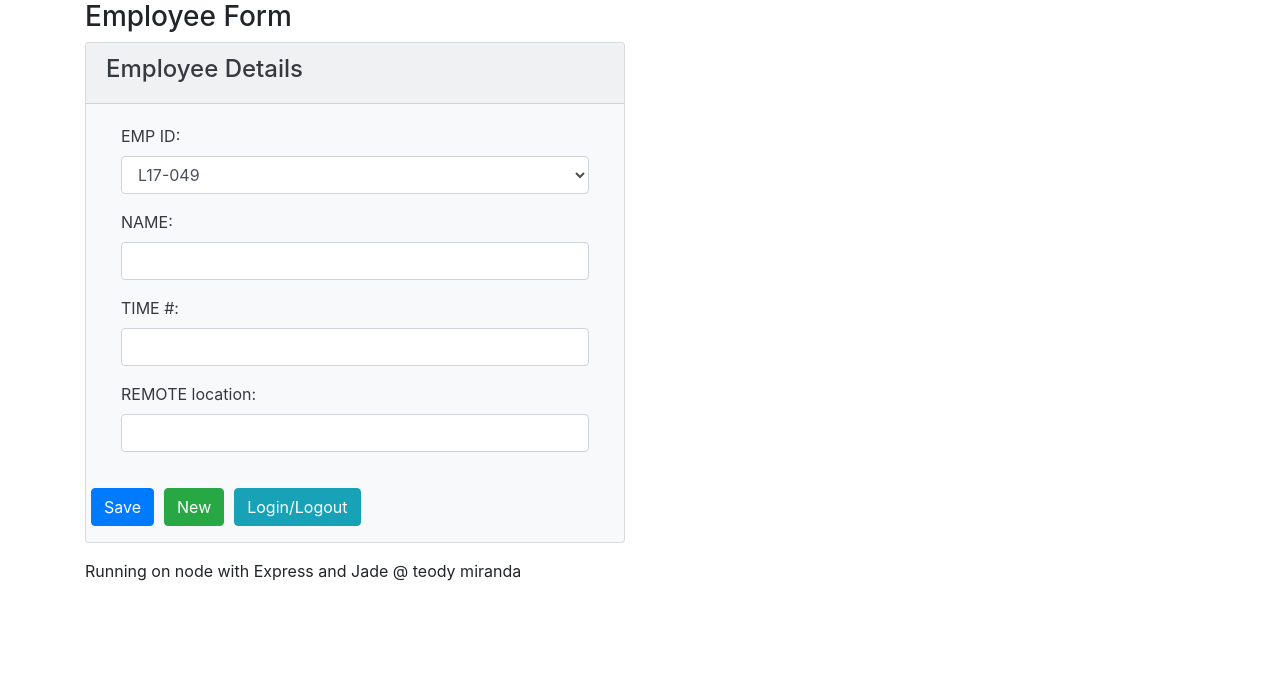
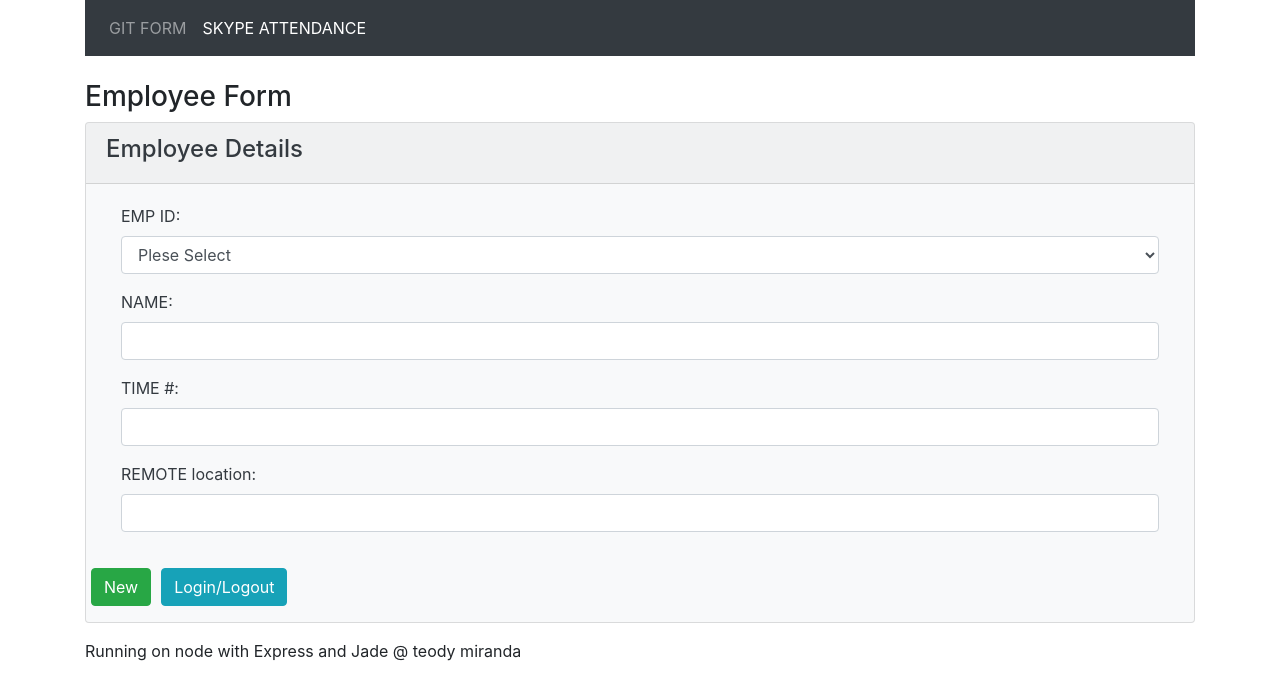
Before and after one commit to mirandateodyc23/gitform, a Node server app: page /emp_att in a window 1280 px wide. Shown: the top 700 px of the page. Run offline with Node 20, Linux system fonts and the light colour scheme; some libraries are stand-ins or nearby versions.

Commit message:
added skype attendance format

```diff
--- a/data.json
+++ b/data.json
@@ -1 +1 @@
-{"employee":[{"emp_id":"L17-049","emp_name":"Miranda, Teody C","emp_shift":"09:00 - 18:00","emp_loc":"Nueva Ecija"},{"emp_id":"L17-050","emp_name":"Miranda, Ricah Mae C","emp_shift":"09:00 - 18:00","emp_loc":"Nueva Ecija"},{"emp_id":"L17-051","emp_name":"Miranda, Joderic C","emp_shift":"09:00 - 18:00","emp_loc":"Nueva Ecija"},{"emp_id_new":"","emp_id":"L18-123","emp_name":"Cruz, Winzel","emp_shift":"08:00 - 17:00","emp_loc":"Bulacan"},{"emp_id_new":"","emp_id":"L19-012","emp_name":"Test,1234","emp_shift":"09:00 - 18:00","emp_loc":"Nueva Ecija"}]}
+{"employee":[{"emp_id_new":"","emp_id":"L17-049","emp_name":"Miranda, Teody C.","emp_shift":"09:00 - 18:00","emp_loc":"Nueva Ecija"}]}
--- a/routes/emp_att.js
+++ b/routes/emp_att.js
@@ -1,3 +1,4 @@
+const e = require('express');
 var express = require('express');
 var router = express.Router();
 var fs = require('fs');
@@ -21,15 +22,79 @@ function jsonReader(filePath, cb) {
 /* GET home page. */
 router.get('/', function(req, res) {
   var empdata = [];
-  jsonReader('./data.json', (err, emp) => {
+  var result_msg = "";
+
+  jsonReader('./data.json', (err, employees) => {
     if (err) {
         console.log(err)
         return
     }
-      empdata = emp;
+    // empdata = emp;
+    for (var i in employees.employee) {
+      var emp = employees.employee[i];
+      delete emp.emp_id_new;
+      empdata.push(emp);
+    }
+    console.log(empdata);
+
     res.render('emp_att', {
       title: 'Employee Form',
-        data: empdata
+      title2: 'Attendance Format',
+      data: empdata,
+      result: result_msg
+      });
+
+  });
+
+});
+
+  /* POST home page. */
+router.post('/', function(req, res) {
+  var empdata = [];
+  var result_msg = "";
+  var postdata = JSON.parse(JSON.stringify(req.body));
+  var status = 0;
+  var message = "";
+  if(postdata.emp_id !== ''){
+    status = 1
+    message = "Attendance format has successfuly generated."
+    var att_msg = [];
+    var date_obj = new Date();
+    var month = date_obj.getMonth()+ 1;
+    var day = date_obj.getUTCDate();
+    var year = date_obj.getUTCFullYear();
+    var months = [ "January", "February", "March", "April", "May", "June", "July", "August", "September", "October", "November", "December" ];
+
+    att_msg.push(months[month-1] + " " + day + ", " + year);
+    att_msg.push('EMP ID: ' + postdata.emp_id);
+    att_msg.push('Name: ' + postdata.emp_name);
+    att_msg.push('Time: ' + postdata.emp_shift);
+    att_msg.push('Remote location: ' + postdata.emp_loc);
+    result_msg = att_msg.join('<br/>');
+  } else {
+    status = 0;
+    message = "Please choose employee first."
+  }
+  jsonReader('./data.json', (err, employees) => {
+    if (err) {
+        console.log(err)
+        return
+    }
+    // empdata = emp;
+    for (var i in employees.employee) {
+      var emp = employees.employee[i];
+      delete emp.emp_id_new;
+      empdata.push(emp);
+    }
+    console.log(empdata);
+
+    res.render('emp_att', {
+      title: 'Employee Form',
+      title2: 'Attendance Format',
+      data: empdata,
+      result: result_msg,
+      status : status,
+      message: message,
       });
 
   });
@@ -42,6 +107,9 @@ router.post('/save_emp', function(req, res) {
   var empdata = [];
   var postdata = JSON.parse(JSON.stringify(req.body));
 
+  if(postdata.emp_id_new == '' && postdata.emp_id == ""){
+    res.send({result: false});
+  } else {
     if(postdata.emp_id_new.length > 0){
       postdata.emp_id = postdata.emp_id_new;
       delete postdata.emp_id_new;
@@ -74,9 +142,29 @@ router.post('/save_emp', function(req, res) {
       res.send({result: empdata});
 
     })
+  }
+});
 
+router.post('/get_att', function(req, res){
+  var att_msg = [];
+  var postdata = JSON.parse(JSON.stringify(req.body));
+  var date_obj = new Date();
+  var month = date_obj.getMonth()+ 1;
+  var day = date_obj.getUTCDate();
+  var year = date_obj.getUTCFullYear();
+  var months = [ "January", "February", "March", "April", "May", "June", "July", "August", "September", "October", "November", "December" ];
 
+  att_msg.push(months[month] + " " + day + ", " + year);
+  att_msg.push('EMP ID: ' + postdata.emp_id);
+  att_msg.push('Name: ' + postdata.emp_name);
+  att_msg.push('Time: ' + postdata.emp_shift);
+  att_msg.push('Remote location: ' + postdata.emp_loc);
+
+  console.log(att_msg);
+  console.log(att_msg.join('<br/>'));
+  res.render('emp_att', {result: att_msg.join('<br/>')});
 });
+
 
 function digit2_format(number) {
   return number < 10 ? ("0" + number) : number;
--- a/views/emp_att.jade
+++ b/views/emp_att.jade
@@ -1,16 +1,44 @@
 extends layout
 
+block header
+    nav(class="navbar navbar-expand-lg navbar-dark bg-dark")
+      ul(class="navbar-nav mr-auto")
+        li(class="nav-item")
+          a(class="nav-link" href="/") GIT FORM
+            span(class="sr-only") (current)
+        li(class="nav-item active")
+          a(class="nav-link", href="/emp_att") SKYPE ATTENDANCE
+    br
 
 block content
   -data = data || {}
+  -result = result || ""
   -datajson = JSON.stringify(data)
-  -result = result || {}
+
+  if result !== "" && status == 1
+    div(class="row")
+      div(class="col-sm")
+        div(class="alert alert-success alert-dismissible")
+          a(href="#", class="close", data-dismiss="alert", aria-label="close") &times
+          strong Success!
+          span.text-success=message
+    div(class="row")
+      div(class="col-sm")
+        h3=title2
+        div(class="alert alert-info")!=result
+  else if message && status == 0
+    div(class="row")
+      div(class="col-sm")
+        div(class="alert alert-danger alert-dismissible")
+          a(href="#", class="close", data-dismiss="alert", aria-label="close") &times
+          strong(class="label label-default") Error!
+          span(class="label label-default text-danger")=message
 
   div(class="row")
     div(class="col-sm")
       div(class="attsection")
         h3=title
-        form(class="attform form-horizontal" action="", method="post")
+        form(class="attform form-horizontal" action="emp_att", method="post")
           div(class="attform-section row")
             div(class="attform-col col-sm")
               div(class="card bg-light mb-3")
@@ -20,43 +48,43 @@ block content
                     div(class="form-group")
                       label(class="control-label col-sm", for="emp-id") EMP ID:
                       div(class="col-sm")
-                        input(type="text" name="emp_id_new" class="form-control" id="emp-id-new" value=data['emp-id'])
-                        select(type="text" name="emp_id" class="form-control" id="emp-id" value=data['emp-id'])
+                        input(type="text", name="emp_id_new", class="form-control", id="emp-id-new", value=data['emp-id'])
+                        select(type="text" name="emp_id", class="form-control", id="emp-id", value=data['emp-id'])
                     div(class="form-group")
                       label(class="control-label col-sm", for="emp-name") NAME:
                       div(class="col-sm")
-                        input(type="text" name="emp_name" class="form-control" id="emp-name" value=data['emp-name'])
+                        input(type="text" name="emp_name", class="form-control", id="emp-name", value=data['emp-name'])
                     div(class="form-group")
                       label(class="control-label col-sm", for="emp-shift") TIME #:
                       div(class="col-sm")
-                        input(type="text", name="emp_shift" class="form-control" id="emp-shift" value=data['emp-shift'])
+                        input(type="text", name="emp_shift", class="form-control", id="emp-shift", value=data['emp-shift'])
                     div(class="form-group")
                       label(class="control-label col-sm", for="emp-loc") REMOTE location:
                       div(class="col-sm")
-                        input(type="text", name="emp_loc" class="form-control" id="emp-loc" value=data['emp-loc'])
+                        input(type="text", name="emp_loc", class="form-control", id="emp-loc", value=data['emp-loc'])
 
                 div(class="form-group")
                   div(class="col-sm-offset-2 col-sm")
                     div(class="row")
-                      button(class="btn btn-primary add" style="margin: 0px 5px 0px 5px") Save
-                      button(class="btn btn-success new" style="margin: 0px 5px 0px 5px") New
-                      button(class="btn btn-info login_out" style="margin: 0px 5px 0px 5px") Login/Logout
+                      button(type="submit", class="btn btn-success no-sub new ", style="margin: 0px 5px 0px 5px") New
+                      button(type="submit", class="btn btn-primary no-sub save", style="margin: 0px 5px 0px 5px") Update
+                      button(type="submit", class="btn btn-danger no-sub cancel", style="margin: 0px 5px 0px 5px") Cancel
+                      button(type="submit", class="btn btn-info login_out", style="margin: 0px 5px 0px 5px") Login/Logout
 
       div(class="modal fade" id="myModal" role="dialog")
         div(class="modal-dialog")
           div(class="modal-content")
             div(class="modal-header")
               h4(class="heading text-danger") Confirmation
-              button(type="button" class="close" data-dismiss="modal")
-                span(aria-hidden="true" class="white-text") &times;
+              button(type="button", class="close", data-dismiss="modal")
+                span(aria-hidden="true", class="white-text") &times;
             div(class="modal-body justify-content-center")
               div(class="row")
                 div(class="col-sm")
                   p Do you want to save?
             div(class="modal-footer justify-content-center")
-              button(class="btn btn-outline-info waves-effect btn-save" data-dismiss="modal") Save
-              button(class="btn btn-outline-danger waves-effect btn-close" data-dismiss="modal") Cancel
-    div(class="col-sm")
+              button(class="btn btn-outline-info waves-effect btn-save", data-dismiss="modal") Save
+              button(class="btn btn-outline-danger waves-effect btn-close", data-dismiss="modal") Cancel
 
 
   script(type="text/javascript").
@@ -64,16 +92,22 @@ block content
 
     $(document).ready(function(){
       $('#emp-id-new').hide();
-      var options = '';
-      $.each(empdata.employee,function(i,emp){
+      $('.btn.save').hide();
+      $('.btn.cancel').hide();
+      $('.btn.login_out').show();
+      var options = "<option value=''>Plese Select</option>";
+      $.each(empdata,function(i,emp){
        options+= "<option value='" + emp.emp_id + "'>" + emp.emp_id + "</option>";
       });
       $('#emp-id').append(options);
 
-      $("form").submit(function(e){
-        e.preventDefault();
+      $('.no-sub').on('click',function(){
+        $("form").submit(function(e){
+          e.preventDefault();
+        });
       });
-      $('.btn-primary').on('click', function(){
+
+      $('.btn.save').on('click', function(){
         $("#myModal").modal('toggle');
       })
       $('.btn-save').on('click', function(){
@@ -88,14 +122,20 @@ block content
           dataType: 'json'
         })
         .done(function(data){
-            console.log(data.result);
+          if(!data.result){
+            alert("Please fill-out the form correctly.");
+          } else {
+            location.reload();
+          }
+
+
         });
 
       });
 
       $('#emp-id').on('click', function(){
         var selected = $(this).val();
-        $.each(empdata.employee,function(i,emp){
+        $.each(empdata,function(i,emp){
           if( selected == emp.emp_id){
             $('#emp-id').val(emp.emp_id);
             $('#emp-name').val(emp.emp_name);
@@ -103,16 +143,40 @@ block content
             $('#emp-loc').val(emp.emp_loc);
           }
         });
+        if(selected == '') {
+          $('.attform').trigger("reset");
+           $('.btn.save').hide();
+        } else {
+          $('.btn.save').show();
+        }
       });
 
-      $('.btn.btn-success.new').on('click', function(){
-         $('#emp-id').hide();
+      $('.btn.new').on('click', function(){
+          $('#emp-id').hide();
+          $('.btn.new').hide();
+          $('.btn.save').show().text("Create");
+          $('.btn.cancel').show();
+          $('.btn.login_out').hide();
           $("form").find('input').each(function(){
             $(this).val('');
           });
           $('#emp-id-new').show();
       });
 
+      $('.btn.cancel').on('click', function(){
+        $('#emp-id').show();
+        $('#emp-id-new').hide();
+        $('.btn.new').show();
+        $('.btn.save').hide().text("Update");
+        $('.btn.cancel').hide();
+        $('.btn.login_out').show();
+      });
+
+      $('.btn.login_out').on('click', function(){
+        $("form").submit();
+
+      });
+
     });
 
 
--- a/views/layout.jade
+++ b/views/layout.jade
@@ -13,7 +13,7 @@ html
   body
 
     .container
-      header
+      block header
 
       .main-content
         block content
@@ -21,5 +21,5 @@ html
         block sidebar
       .result
         block result
-      footer
+      block footer
         p Running on node with Express and Jade @ teody miranda
```
Also changed, not shown: views/index.jade (+22 -13 lines). Lines whose indentation alone changed are shown as unchanged.
